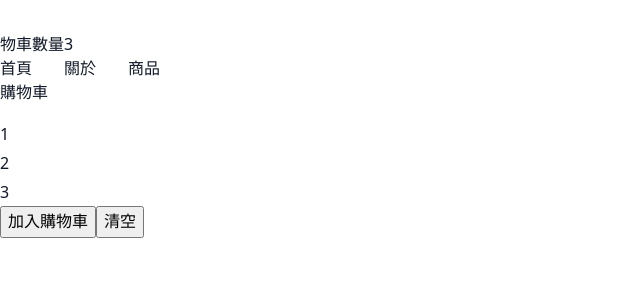
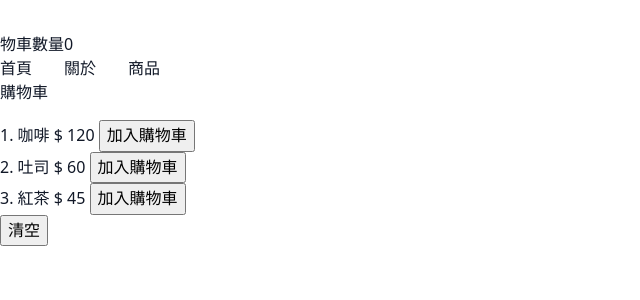
Before and after one commit to ingridkao/20251220, a Vue app: page / in a window 1280 px wide. Shown: the top 300 px of the page, without its empty margins (0-640 px from the left). Built offline with nearby package versions, Linux system fonts and the light colour scheme.

Commit message:
新增購物車

```diff
--- a/src/stores/cart.js
+++ b/src/stores/cart.js
@@ -2,10 +2,20 @@ import { ref, computed } from 'vue'
 import { defineStore } from 'pinia'
 
 export const useCartStore = defineStore('cart', () => {
-  const items = ref([1, 2, 3])
+  const items = ref([])
   const cartCount = computed(() => items.value.length)
-  const add = () => {
-    items.value.push(cartCount.value + 1)
+  // val：父層傳進來的商品資料
+  // prod: 購物車裡面的每一個商品
+  const add = (val) => {
+    const target = items.value.find((prod) => prod.id === val.id)
+    if (!target) {
+      items.value.push({
+        ...val,
+        count: 1,
+      })
+    } else {
+      target.count++
+    }
   }
   const clear = () => {
     items.value = []
--- a/src/views/HomeView.vue
+++ b/src/views/HomeView.vue
@@ -1,16 +1,30 @@
 <script setup>
-// import { useCounterStore } from '@/stores/counter'
-// const counter = useCounterStore()
 import { useCartStore } from '@/stores/cart'
 const cartStore = useCartStore()
+// 範例商品資料（之後可換成 API 取回來）
+const products = [
+  { id: 1, name: '咖啡', price: 120 },
+  { id: 2, name: '吐司', price: 60 },
+  { id: 3, name: '紅茶', price: 45 },
+]
 </script>
 <template>
   <main>
-    <p v-for="cart in cartStore.items">{{ cart }}</p>
-    <button @click="cartStore.add()">加入購物車</button>
-    <button @click="cartStore.clear()">清空</button>
-    <!-- <p>{{ counter.count }}</p>
-    <p>{{ counter.doubleCount }}</p>
-    <button @click="counter.increment()">嘿嘿</button> -->
+    <div>
+      <div v-for="prod in products" :key="prod.id">
+        {{ prod.id }}. {{ prod.name }} $ {{ prod.price }}
+        <button @click="cartStore.add(prod)">加入購物車</button>
+      </div>
+    </div>
+    <aside>
+      <p v-for="cart in cartStore.items" :key="cart">{{ cart }}</p>
+      <button @click="cartStore.clear()">清空</button>
+    </aside>
   </main>
 </template>
+
+<!-- <style lang="scss" scoped>
+main {
+  display: inlne-flex;
+}
+</style> -->
```
